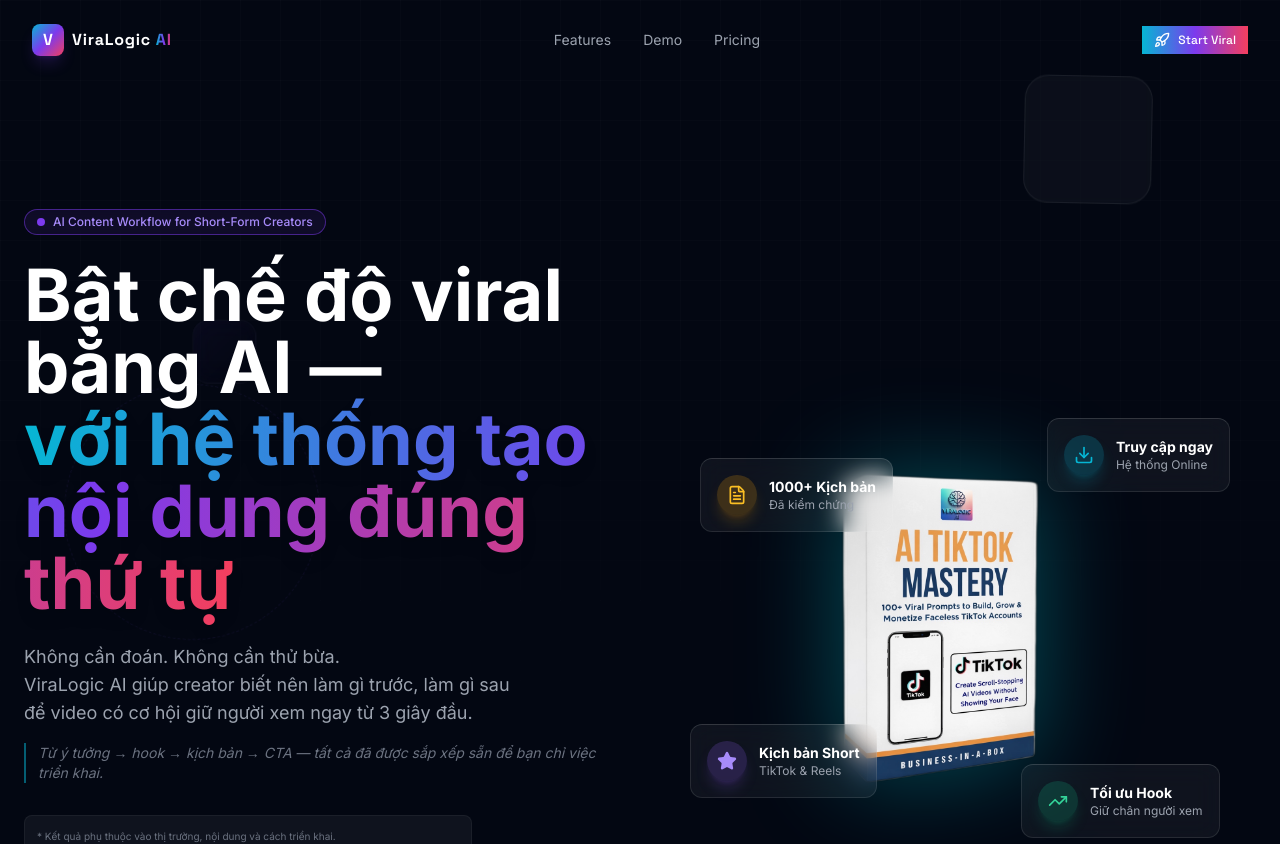
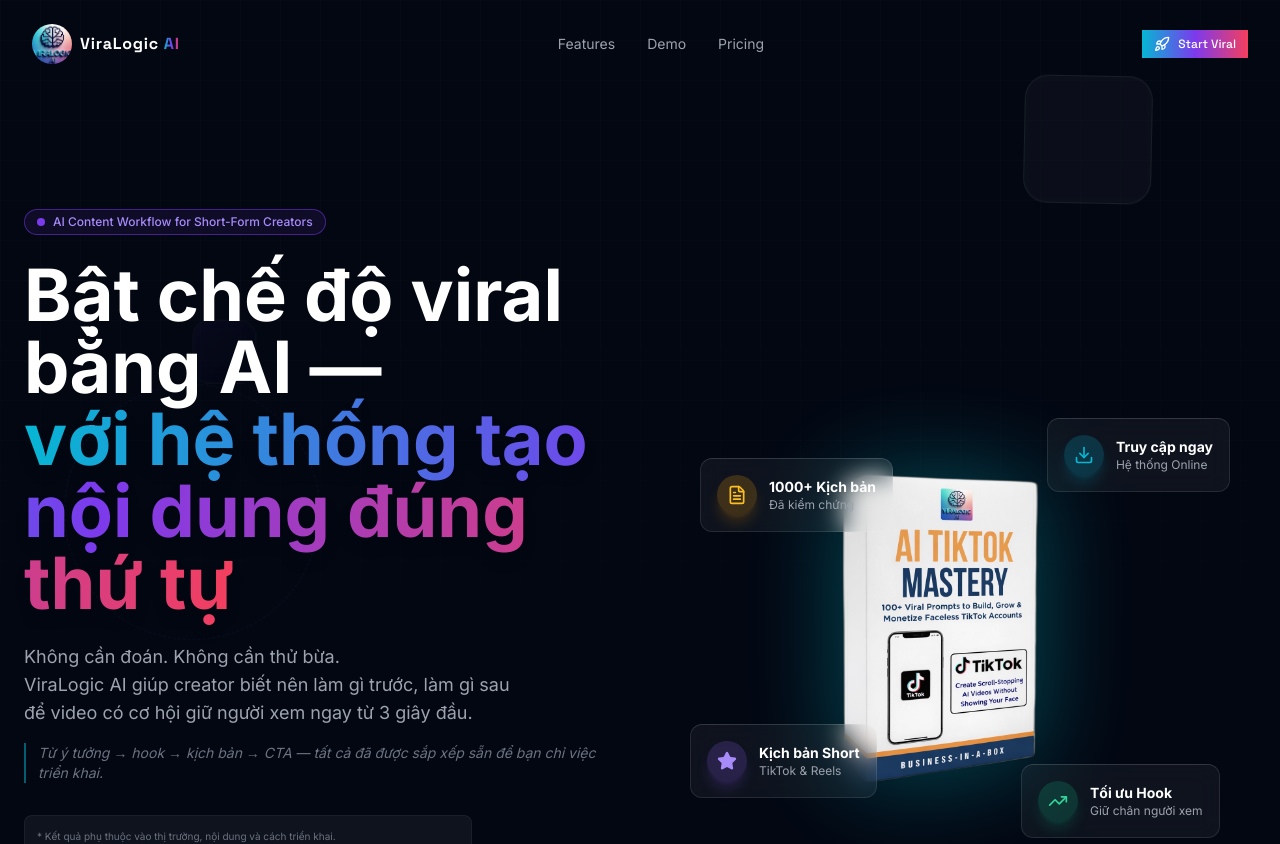
Before and after one commit to viralogicai/viralogic, a Next.js app: page / in a window 1280 px wide. Shown: the top 844 px of the page. Built offline with nearby package versions, Linux system fonts and the light colour scheme.

Commit message:
feat: update logo styling and favicon, finalize GetResponse integration

```diff
--- a/src/components/Navbar.tsx
+++ b/src/components/Navbar.tsx
@@ -1,5 +1,6 @@
 import { useState, useEffect } from 'react';
 import Link from 'next/link';
+import Image from 'next/image';
 import { Rocket } from 'lucide-react';
 import { Button } from './Button';
 import { cn } from '../lib/utils';
@@ -27,8 +28,14 @@ export const Navbar = () => {
             <div className="max-w-7xl mx-auto px-4 sm:px-6 lg:px-8 flex items-center justify-between">
                 {/* Logo */}
                 <Link href="/" className="flex items-center gap-2 group">
-                    <div className="w-8 h-8 rounded-lg bg-gradient-to-br from-brand-cyan via-brand-purple to-brand-pink flex items-center justify-center text-white font-bold font-display group-hover:animate-pulse shadow-lg shadow-brand-purple/20">
-                        V
+                    <div className="relative w-10 h-10 group-hover:scale-105 transition-transform duration-300 rounded-full overflow-hidden">
+                        <Image
+                            src="/logo.png"
+                            alt="ViraLogic AI Logo"
+                            fill
+                            className="object-contain"
+                            priority
+                        />
                     </div>
                     <span className="font-display font-bold text-white tracking-wider">
                         ViraLogic <span className="text-gradient-brand">AI</span>
```
Also changed, not shown: public/logo.png (added), src/app/icon.png (added).
